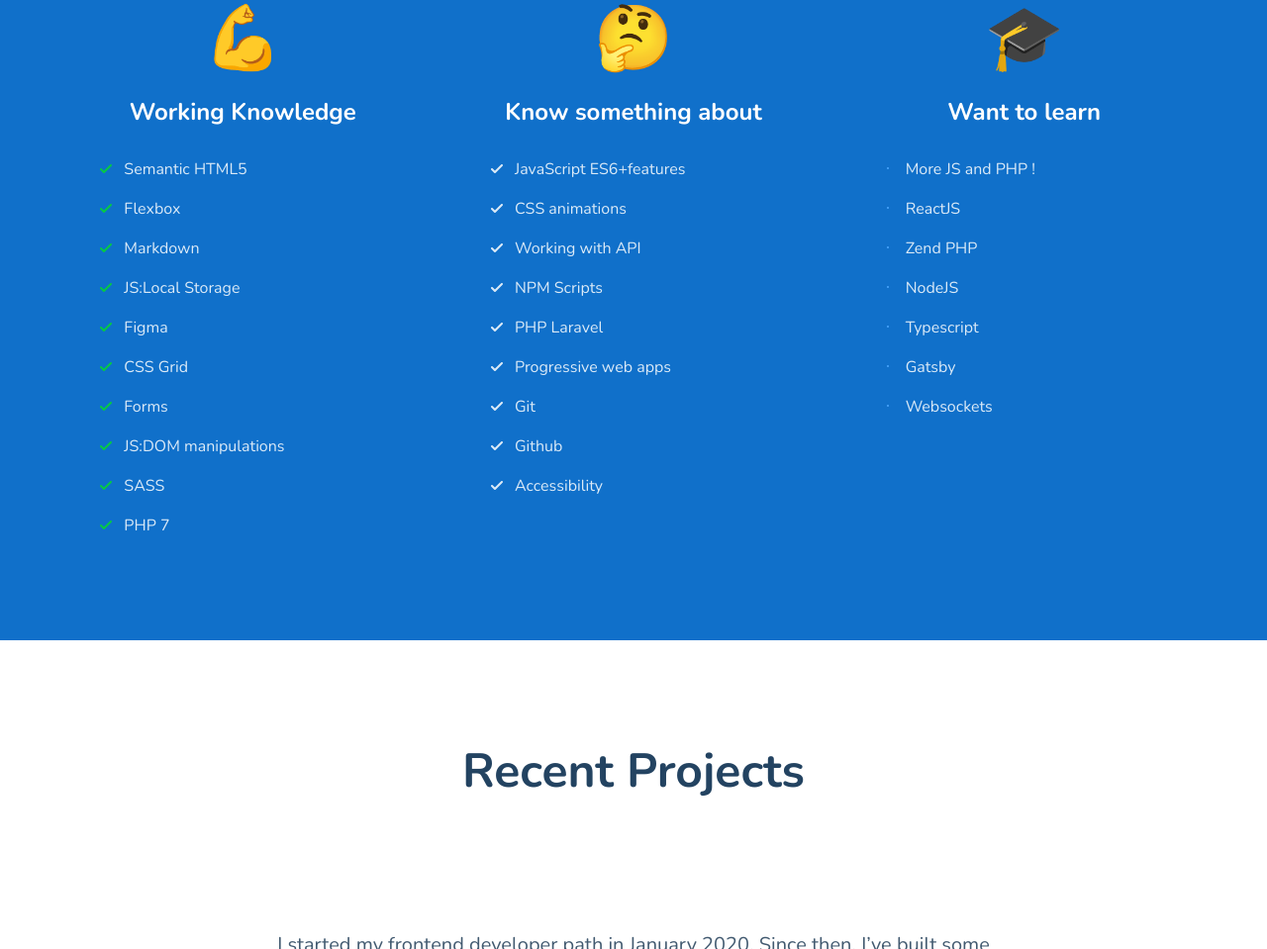
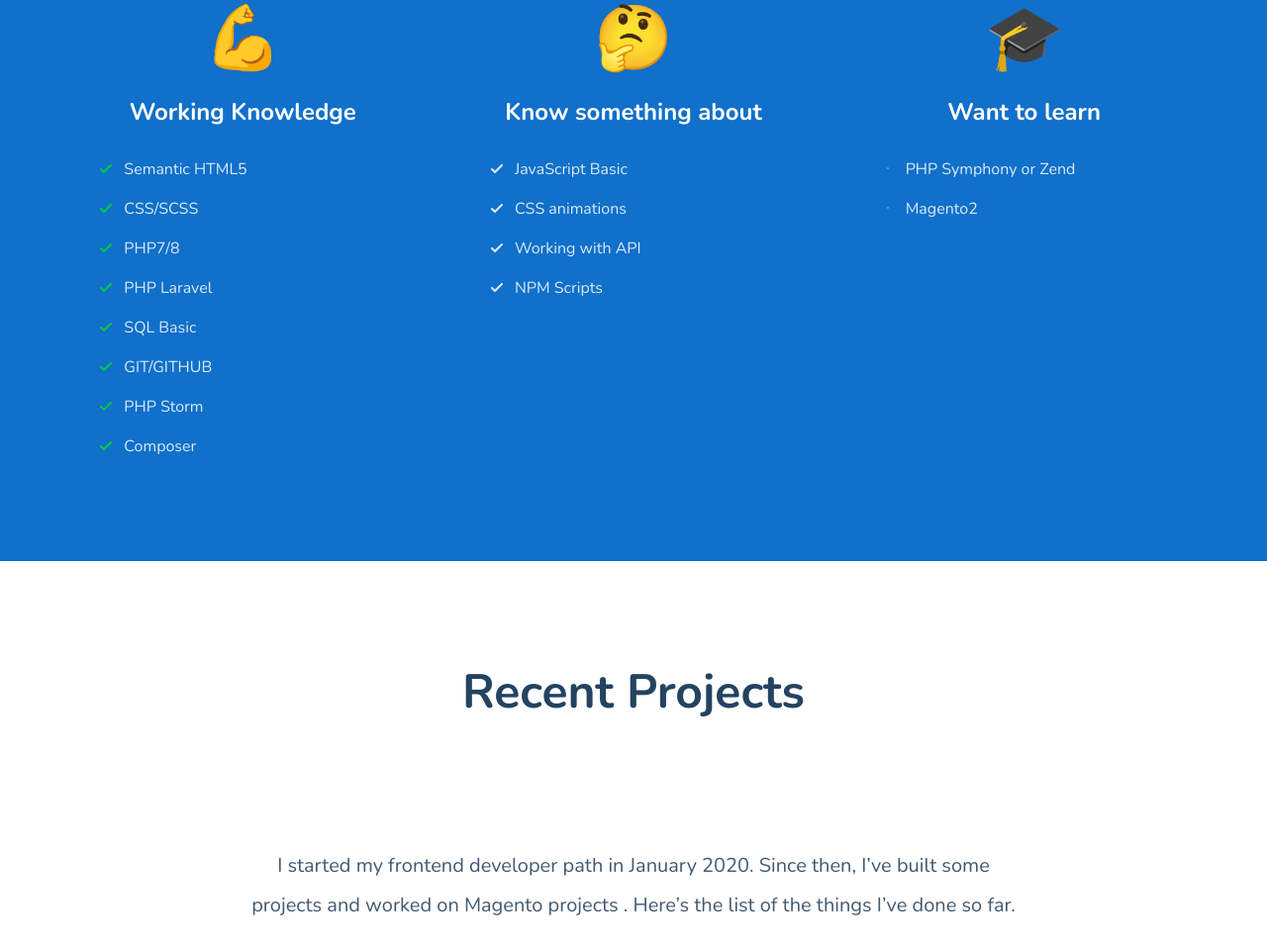
Before and after one commit to KarolSekowski/karolsekowski.github.io, a website built with webpack: page src/pages/index.html in a window 1280 px wide. Shown: the part 1056-2015 px from the top of the page at 99% size. Built offline with nearby package versions, Linux system fonts and the light colour scheme; no server answers.

Commit message:
some actually changes

```diff
--- a/src/pages/index.html
+++ b/src/pages/index.html
@@ -39,30 +39,25 @@
                   <h3 class="skills-section__header">Working Knowledge</h3>
                   <ul class="skills-list">
                    <li class="skills-list__item">Semantic HTML5</li>
-                   <li class="skills-list__item">Flexbox</li>
-                   <li class="skills-list__item">Markdown</li>
-                   <li class="skills-list__item">JS:Local Storage</li>
-                   <li class="skills-list__item">Figma</li>
-                   <li class="skills-list__item">CSS Grid</li>
-                   <li class="skills-list__item">Forms</li>
-                   <li class="skills-list__item">JS:DOM manipulations</li>
-                   <li class="skills-list__item">SASS</li>
-                   <li class="skills-list__item">PHP 7</li>
+                   <li class="skills-list__item">CSS/SCSS</li>
+                   <li class="skills-list__item">PHP7/8</li>
+                   <li class="skills-list__item">PHP Laravel</li>
+                   <li class="skills-list__item">SQL Basic</li>
+                      <li class="skills-list__item">GIT/GITHUB</li>
+                      <li class="skills-list__item">PHP Storm</li>
+                      <li class="skills-list__item">Composer</li>
+
+
                   </ul>
                   </article>
                   <article class="skills-section">
                     <span class="skills-section__emoji">🤔</span>
                     <h3 class="skills-section__header">Know something about</h3>
                     <ul class="skills-list skills-list--blue">
-                     <li class="skills-list__item">JavaScript ES6+features</li>
+                     <li class="skills-list__item">JavaScript Basic</li>
                      <li class="skills-list__item">CSS animations</li>
                      <li class="skills-list__item">Working with API</li>
                      <li class="skills-list__item">NPM Scripts</li>
-                     <li class="skills-list__item">PHP Laravel</li>
-                     <li class="skills-list__item">Progressive web apps</li>
-                     <li class="skills-list__item">Git</li>
-                     <li class="skills-list__item">Github</li>
-                     <li class="skills-list__item">Accessibility</li>
 
                     </ul>
                     </article>
@@ -70,13 +65,9 @@
                       <span class="skills-section__emoji">🎓</span>
                       <h3 class="skills-section__header">Want to learn</h3>
                       <ul class="skills-list skills-list--dot">
-                      <li class="skills-list__item">More JS and PHP !</li>
-                       <li class="skills-list__item">ReactJS</li>
-                       <li class="skills-list__item">Zend PHP</li>
-                       <li class="skills-list__item">NodeJS</li>
-                       <li class="skills-list__item">Typescript</li>
-                       <li class="skills-list__item">Gatsby</li>
-                       <li class="skills-list__item">Websockets</li>
+                      <li class="skills-list__item">PHP Symphony or Zend</li>
+                       <li class="skills-list__item">Magento2</li>
+
                       </ul>
                       </article>
                   </div>
```
